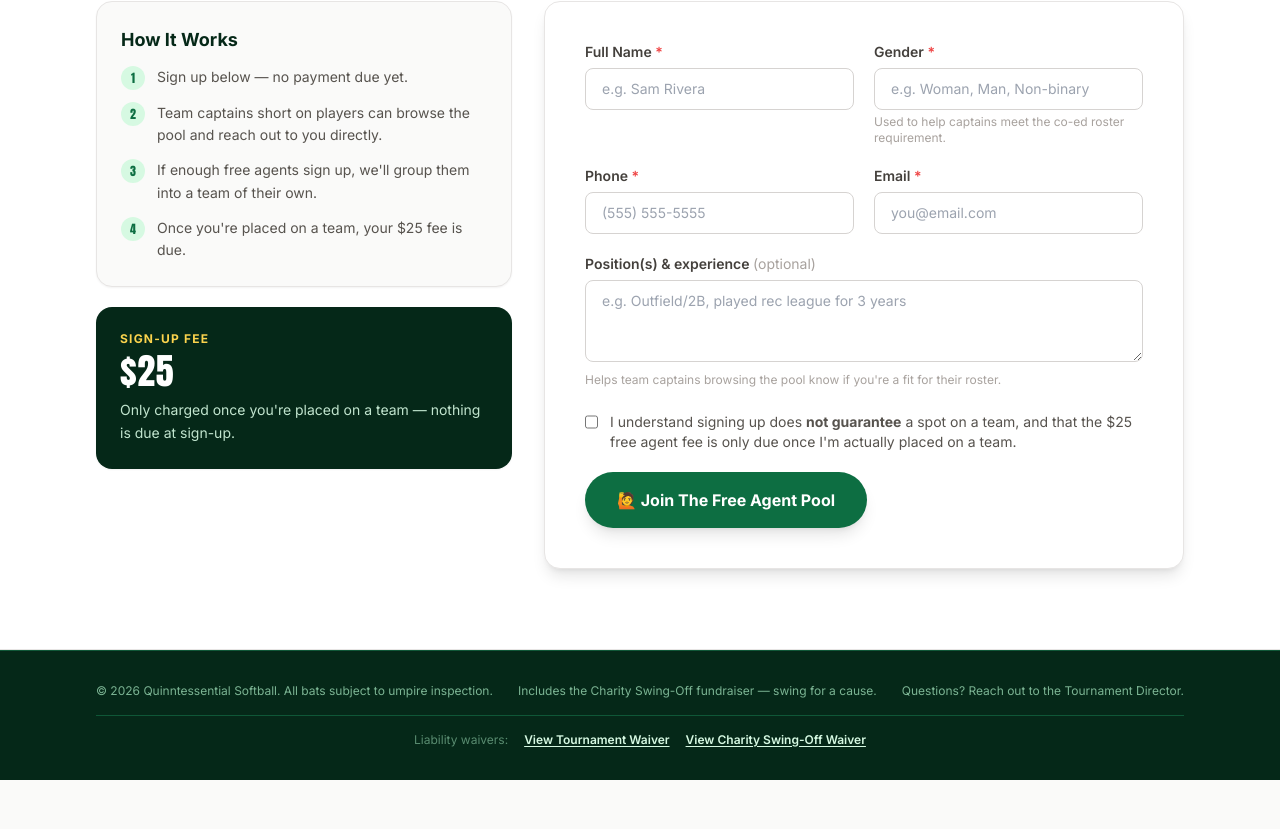
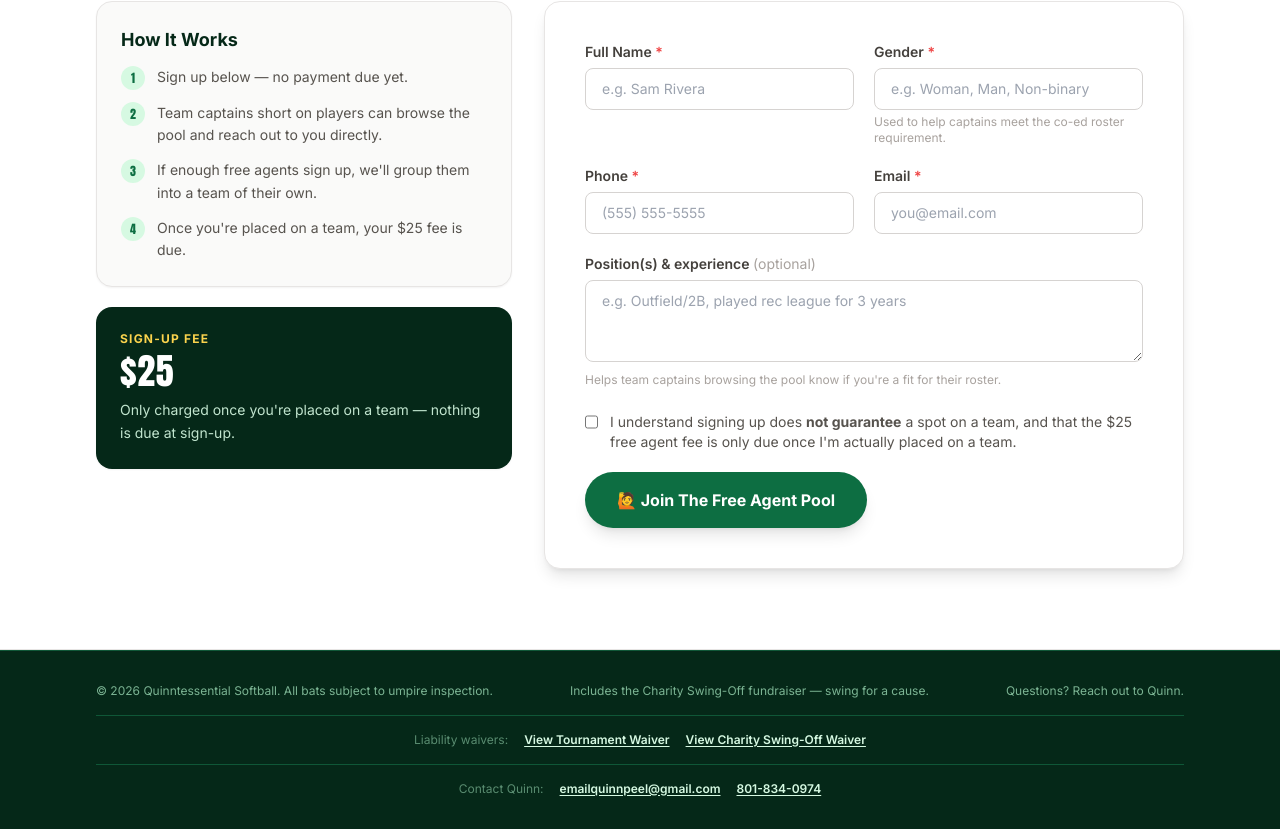
Before and after one commit to QTSalt/onePitchSignUp, a React (Vite) app: page / in a window 1280 px wide. Shown: the part 6813-7642 px from the top of the page. Before the commit the page ends 7593 px from the top, so only its background shows below. Built offline with nearby package versions, Linux system fonts and the light colour scheme.

Commit message:
adding supoprting info and contact info

```diff
--- a/src/components/Footer.jsx
+++ b/src/components/Footer.jsx
@@ -1,5 +1,7 @@
 export default function Footer({ tournament }) {
   const year = new Date().getFullYear()
+  const { contact } = tournament
+  const telHref = `tel:${contact.phone.replace(/[^0-9+]/g, '')}`
 
   return (
     <footer className="bg-field-950 text-field-200/70 border-t border-field-800">
@@ -7,7 +9,7 @@ export default function Footer({ tournament }) {
         <div className="flex flex-col sm:flex-row items-center justify-between gap-3 text-xs">
           <p>© {year} {tournament.organizationName}. All bats subject to umpire inspection.</p>
           <p>Includes the Charity Swing-Off fundraiser — swing for a cause.</p>
-          <p>Questions? Reach out to the Tournament Director.</p>
+          <p>Questions? Reach out to {contact.name}.</p>
         </div>
         <div className="mt-4 pt-4 border-t border-field-800 flex flex-col sm:flex-row items-center justify-center gap-2 sm:gap-4 text-xs">
           <span className="text-field-200/50">Liability waivers:</span>
@@ -28,6 +30,21 @@ export default function Footer({ tournament }) {
             View Charity Swing-Off Waiver
           </a>
         </div>
+        <div className="mt-4 pt-4 border-t border-field-800 flex flex-col sm:flex-row items-center justify-center gap-2 sm:gap-4 text-xs">
+          <span className="text-field-200/50">Contact {contact.name}:</span>
+          <a
+            href={`mailto:${contact.email}`}
+            className="font-semibold text-field-100 hover:text-sun-400 underline underline-offset-2 transition-colors"
+          >
+            {contact.email}
+          </a>
+          <a
+            href={telHref}
+            className="font-semibold text-field-100 hover:text-sun-400 underline underline-offset-2 transition-colors"
+          >
+            {contact.phone}
+          </a>
+        </div>
       </div>
     </footer>
   )
--- a/src/data/tournament.js
+++ b/src/data/tournament.js
@@ -1,10 +1,14 @@
 // Single source of truth for the tournament page — every component reads
-// from here. `charityEvent.beneficiary` is currently "To Be Announced";
-// update it once the donation recipient is finalized.
+// from here.
 const tournament = {
   organizationName: 'Quinntessential Softball',
   tournamentName: 'One Pitch-No Bitch',
   eventType: 'Slowpitch Softball - One Pitch Tournament',
+  contact: {
+    name: 'Quinn',
+    email: 'emailquinnpeel@gmail.com',
+    phone: '801-834-0974',
+  },
   logistics: {
     date: 'September 26, 2026',
     startTime: '10:00 AM',
@@ -157,7 +161,7 @@ const tournament = {
     name: 'The Charity Swing-Off',
     isCharityEvent: true,
     tagline: 'Five pitches. Real fastpitch heat. Every swing raises money for a good cause.',
-    beneficiary: 'To Be Announced',
+    beneficiary: 'Cleveland Eagles Athletic Departments',
     timing: 'Immediately following the tournament — same day, same fields.',
     description:
       "After the last out of the tournament, we're bringing in fastpitch pitchers for a charity fundraiser open to any player who wants to step in. Declare a donation amount before you swing, then take 5 pitches from a real fastpitch arm. Every swing is scored on its own, and each swing's match stacks on top of your pledge — so every solid hit adds more, and a great swing is never watered down by a miss.",
```
